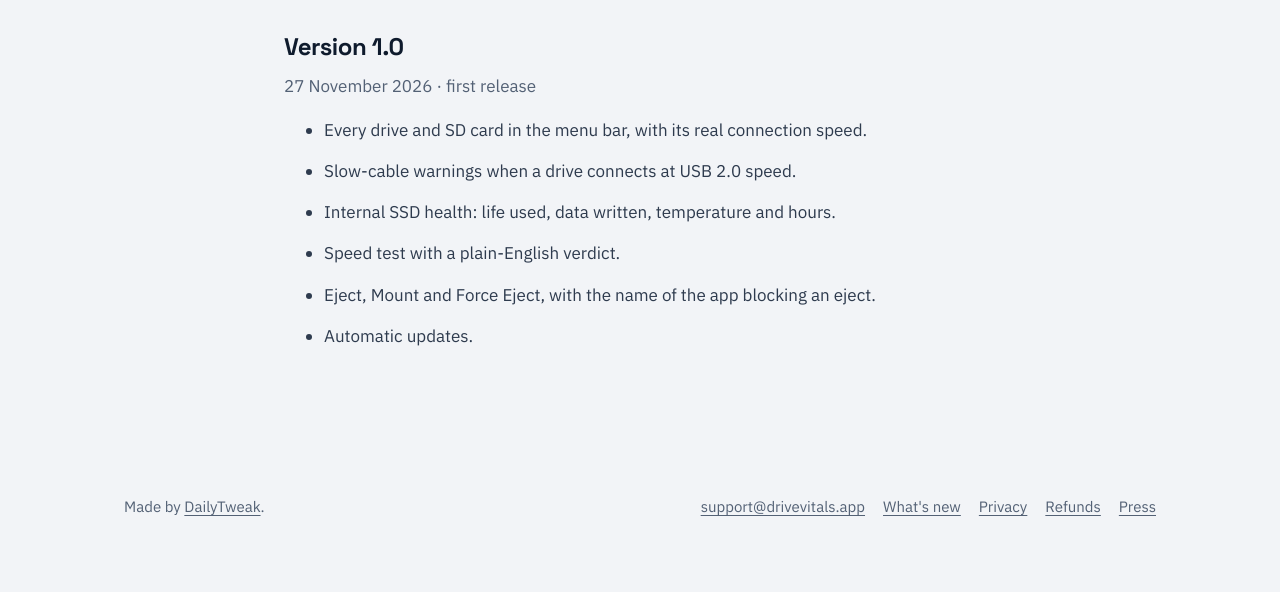
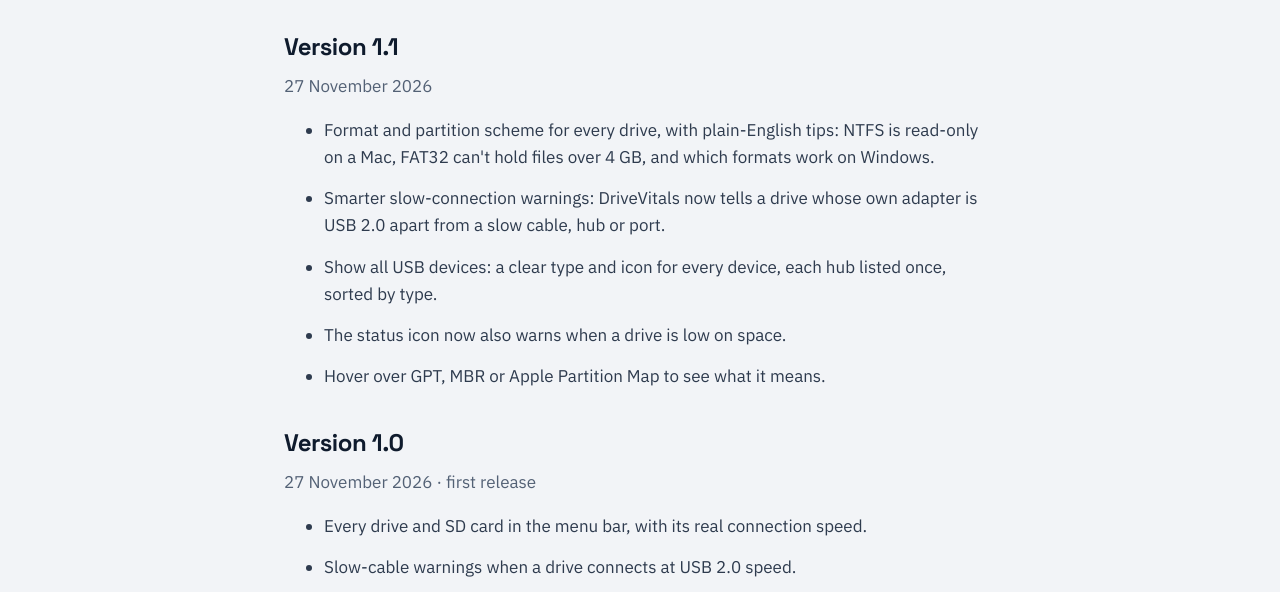
Before and after one commit to procuthq/drivevitals, a plain HTML site: page changelog.html in a window 1280 px wide. Shown: the part 179-771 px from the top of the page. Drawn offline with Linux system fonts and the light colour scheme.

Commit message:
v1.1 appcast and changelog

```diff
--- a/changelog.html
+++ b/changelog.html
@@ -20,6 +20,16 @@
 <main class="page"><div class="wrap">
 
 <h1>What's new</h1>
+<h2>Version 1.1</h2>
+<p class="meta">27 November 2026</p>
+<ul>
+  <li>Format and partition scheme for every drive, with plain-English tips: NTFS is read-only on a Mac, FAT32 can't hold files over 4 GB, and which formats work on Windows.</li>
+  <li>Smarter slow-connection warnings: DriveVitals now tells a drive whose own adapter is USB 2.0 apart from a slow cable, hub or port.</li>
+  <li>Show all USB devices: a clear type and icon for every device, each hub listed once, sorted by type.</li>
+  <li>The status icon now also warns when a drive is low on space.</li>
+  <li>Hover over GPT, MBR or Apple Partition Map to see what it means.</li>
+</ul>
+
 <h2>Version 1.0</h2>
 <p class="meta">27 November 2026 · first release</p>
 <ul>
```
Also changed, not shown: appcast.xml (+17 -0 lines).
